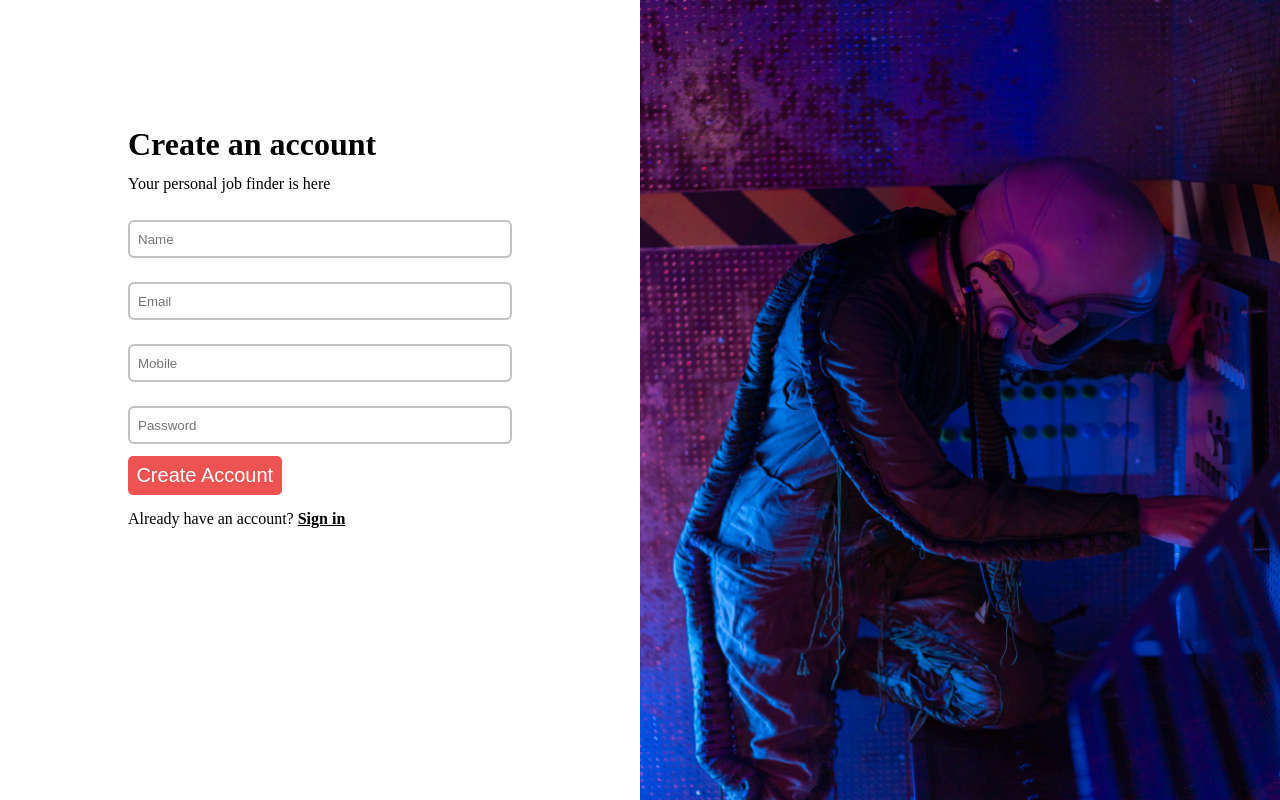
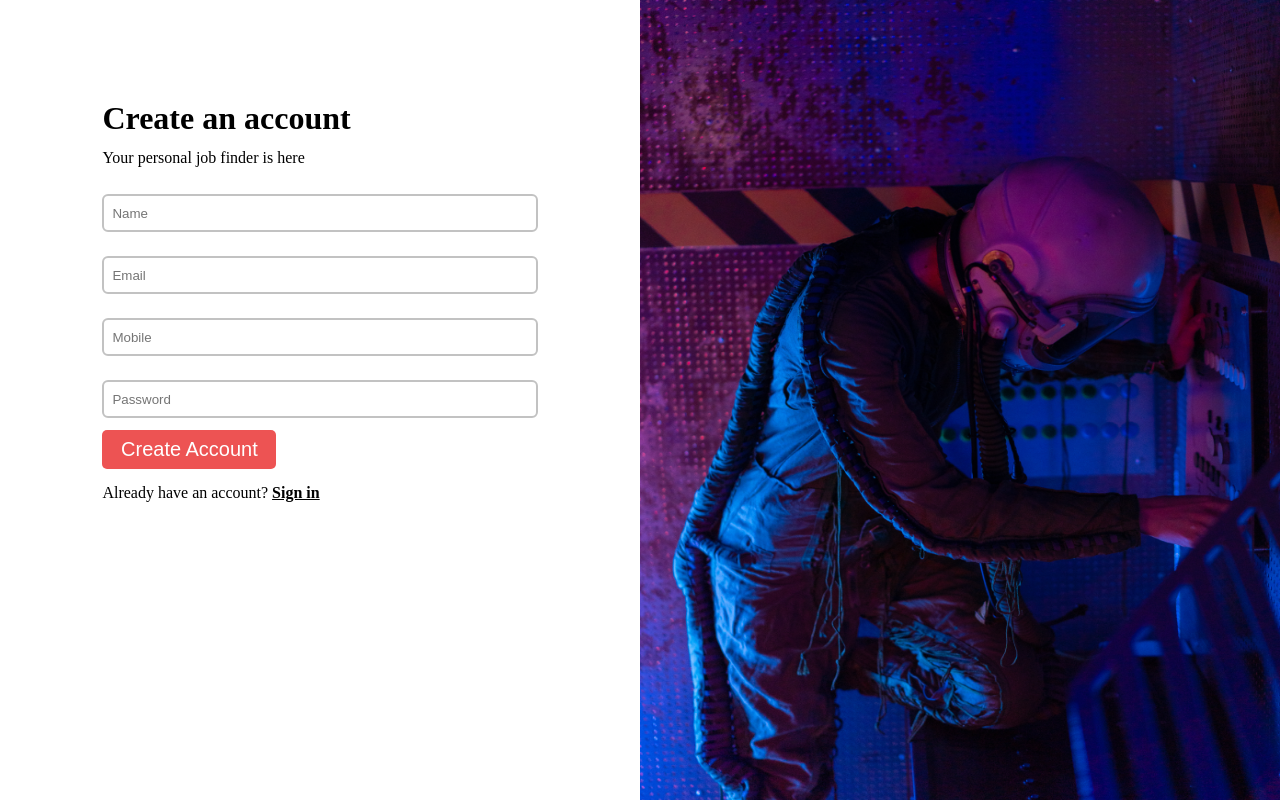
Before and after one commit to sajithkookal/JobList, a React (Create React App) app in the folder client/: page /register in a window 1280 px wide. Built offline with nearby package versions, Linux system fonts and the light colour scheme.

Commit message:
UI change

```diff
--- a/client/src/Components/Login/Style.module.css
+++ b/client/src/Components/Login/Style.module.css
@@ -4,7 +4,7 @@
     box-sizing: border-box;
     display: inline-flex;
     flex-direction: column;
-
+    overflow: hidden;
 
 }
 .h1{
--- a/client/src/Components/Register/RegisterForm.jsx
+++ b/client/src/Components/Register/RegisterForm.jsx
@@ -2,11 +2,11 @@ import { useState } from "react"
 import styles from './Style.module.css'
 import { useNavigate } from "react-router-dom"
 
-export const RegisterForm = ()=>{
+export const RegisterForm = () => {
   const navigate = useNavigate()
-    const [data, setData] = useState({name:"",mobile:"", email:"", password:""})
-    const handleChange=(e)=>{
-        setData({...data, [e.target.name]:e.target.value})
+  const [data, setData] = useState({ name: "", mobile: "", email: "", password: "" })
+  const handleChange = (e) => {
+    setData({ ...data, [e.target.name]: e.target.value })
   }
   const handleSubmit = async (event) => {
     event.preventDefault();
@@ -32,9 +32,9 @@ export const RegisterForm = ()=>{
 
       const responseData = await response.json();
       console.log(responseData);
-    window.localStorage.setItem("user",responseData.user)
-    window.localStorage.setItem("name",responseData.name)
-    window.localStorage.setItem("token",responseData.token)
+      window.localStorage.setItem("user", responseData.user)
+      window.localStorage.setItem("name", responseData.name)
+      window.localStorage.setItem("token", responseData.token)
       navigate("/listing")
 
     } catch (error) {
@@ -46,11 +46,11 @@ export const RegisterForm = ()=>{
         <h1 className={styles.h1}>Create an account</h1>
         <h2 className={styles.h2}>Your personal job finder is here</h2>
         <input className={styles.input} name="name" value={data.name} onChange={handleChange} type={"text"} placeholder="Name"></input>
-            <input className={styles.input}  name="email" value={data.email}  onChange={handleChange} type={"email"} placeholder="Email"></input>
+        <input className={styles.input} name="email" value={data.email} onChange={handleChange} type={"email"} placeholder="Email"></input>
         <input className={styles.input} name="mobile" value={data.mobile} onChange={handleChange} type={"tel"} placeholder="Mobile"></input>
         <input className={styles.input} name="password" value={data.password} onChange={handleChange} type={"password"} placeholder="Password"></input>
-            <button onClick={handleSubmit}  className={styles.button}>Create Account</button>
-            <p className={styles.footer}>Already have an account?<span className={styles.underline}>Sign in</span></p>
+        <button onClick={handleSubmit} className={styles.button}>Create Account</button>
+        <p className={styles.footer}>Already have an account?<span onClick={() => navigate("/login")} className={styles.underline}>Sign in</span></p>
       </div>
   )
 }
--- a/client/src/Components/Register/Style.module.css
+++ b/client/src/Components/Register/Style.module.css
@@ -1,11 +1,10 @@
 .container{
     width: 50vw;
-    padding: 10vw;
     box-sizing: border-box;
     display: inline-flex;
     flex-direction: column;
-
-
+    overflow: hidden;
+    padding: 8vw;
 }
 .h1{
     font-size: 32px;
--- a/client/vite.config.js
+++ /dev/null
@@ -1,7 +0,0 @@
-import { defineConfig } from 'vite'
-import react from '@vitejs/plugin-react-swc'
-
-// https://vitejs.dev/config/
-export default defineConfig({
-  plugins: [react()],
-})
```
Also changed, not shown: client/.eslintrc.cjs (deleted). Lines whose indentation alone changed are shown as unchanged.
